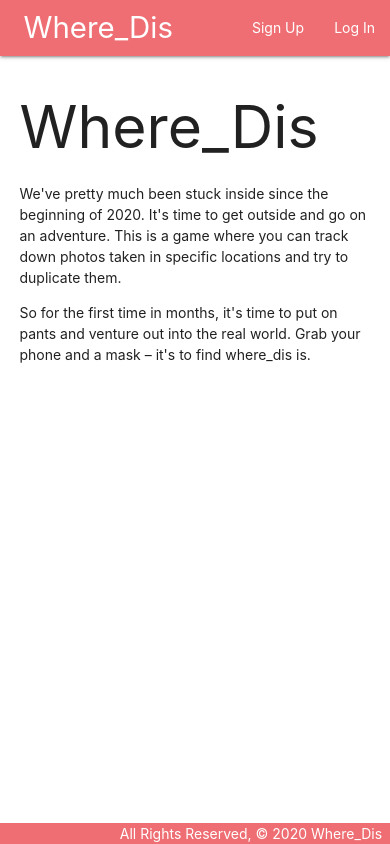
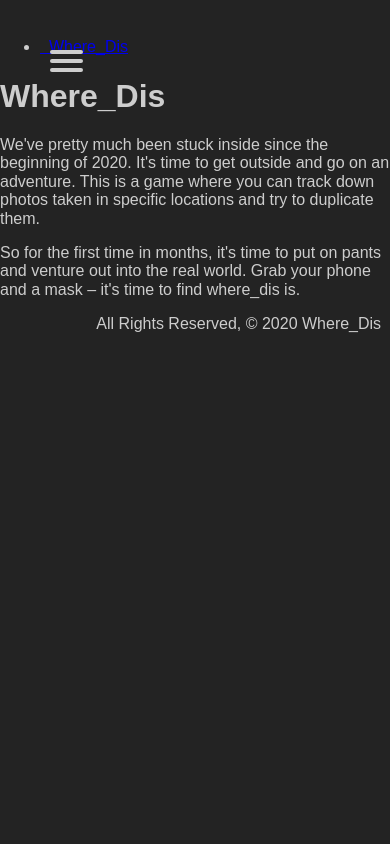
Before and after one commit to laurenmengert/where_dis, a Django app: page / in a window 390 px wide; the page is wider, and only the part inside the window is pictured. Run offline with Django 3.2, Linux system fonts and the light colour scheme; some libraries are stand-ins or nearby versions.

Commit message:
Create responsive nav

```diff
--- a/main_app/static/css/style.css
+++ b/main_app/static/css/style.css
@@ -1,4 +1,4 @@
-body {
+/* body {
     display: flex;
     min-height: 100vh;
     flex-direction: column;
@@ -7,8 +7,172 @@
   main {
     flex: 1 0 auto;
   }
-
+   */
   footer.page-footer {
     padding-top: 0;
     text-align: right;
   }
+
+  /*
+ * Made by Erik Terwan
+ * 24th of November 2015
+ * MIT License
+ *
+ *
+ * If you are thinking of using this in
+ * production code, beware of the browser
+ * prefixes.
+ */
+
+body
+{
+  margin: 0;
+  padding: 0;
+
+  /* make it look decent enough */
+  background: #232323;
+  color: #cdcdcd;
+  font-family: "Avenir Next", "Avenir", sans-serif;
+}
+
+#menuToggle
+{
+  display: block;
+  position: relative;
+  top: 50px;
+  left: 50px;
+
+  z-index: 1;
+
+  -webkit-user-select: none;
+  user-select: none;
+}
+
+#menuToggle a
+{
+  text-decoration: none;
+  color: #232323;
+
+  transition: color 0.3s ease;
+}
+
+#menuToggle a:hover
+{
+  color: tomato;
+}
+
+
+#menuToggle input
+{
+  display: block;
+  width: 40px;
+  height: 32px;
+  position: absolute;
+  top: -7px;
+  left: -5px;
+
+  cursor: pointer;
+
+  opacity: 0; /* hide this */
+  z-index: 2; /* and place it over the hamburger */
+
+  -webkit-touch-callout: none;
+}
+
+/*
+ * Just a quick hamburger
+ */
+#menuToggle span
+{
+  display: block;
+  width: 33px;
+  height: 4px;
+  margin-bottom: 5px;
+  position: relative;
+
+  background: #cdcdcd;
+  border-radius: 3px;
+
+  z-index: 1;
+
+  transform-origin: 4px 0px;
+
+  transition: transform 0.5s cubic-bezier(0.77,0.2,0.05,1.0),
+              background 0.5s cubic-bezier(0.77,0.2,0.05,1.0),
+              opacity 0.55s ease;
+}
+
+#menuToggle span:first-child
+{
+  transform-origin: 0% 0%;
+}
+
+#menuToggle span:nth-last-child(2)
+{
+  transform-origin: 0% 100%;
+}
+
+/*
+ * Transform all the slices of hamburger
+ * into a crossmark.
+ */
+#menuToggle input:checked ~ span
+{
+  opacity: 1;
+  transform: rotate(45deg) translate(-2px, -1px);
+  background: #232323;
+}
+
+/*
+ * But let's hide the middle one.
+ */
+#menuToggle input:checked ~ span:nth-last-child(3)
+{
+  opacity: 0;
+  transform: rotate(0deg) scale(0.2, 0.2);
+}
+
+/*
+ * Ohyeah and the last one should go the other direction
+ */
+#menuToggle input:checked ~ span:nth-last-child(2)
+{
+  transform: rotate(-45deg) translate(0, -1px);
+}
+
+/*
+ * Make this absolute positioned
+ * at the top left of the screen
+ */
+#menu
+{
+  position: absolute;
+  width: 300px;
+  margin: -100px 0 0 -50px;
+  padding: 50px;
+  padding-top: 125px;
+
+  background: #ededed;
+  list-style-type: none;
+  -webkit-font-smoothing: antialiased;
+  /* to stop flickering of text in safari */
+
+  transform-origin: 0% 0%;
+  transform: translate(-100%, 0);
+
+  transition: transform 0.5s cubic-bezier(0.77,0.2,0.05,1.0);
+}
+
+#menu li
+{
+  padding: 10px 0;
+  font-size: 22px;
+}
+
+/*
+ * And let's slide it in from the left
+ */
+#menuToggle input:checked ~ ul
+{
+  transform: none;
+}
--- a/main_app/templates/base.html
+++ b/main_app/templates/base.html
@@ -7,34 +7,39 @@
     <meta name="viewport" content="width=device-width, initial-scale=1.0">
     <meta http-equiv="X-UA-Compatible" content="ie=edge">
     <title>Where_Dis</title>
-    <link rel="stylesheet" href="https://cdnjs.cloudflare.com/ajax/libs/materialize/1.0.0/css/materialize.min.css">
+    <link rel="stylesheet" href="https://unpkg.com/purecss@2.0.3/build/pure-min.css" integrity="sha384-cg6SkqEOCV1NbJoCu11+bm0NvBRc8IYLRGXkmNrqUBfTjmMYwNKPWBTIKyw9mHNJ" crossorigin="anonymous">
+    <!-- <link rel="stylesheet" href="https://cdnjs.cloudflare.com/ajax/libs/materialize/1.0.0/css/materialize.min.css"> -->
     <link rel="stylesheet" type="text/css" href="{% static 'css/style.css' %}">
     <link href='https://api.mapbox.com/mapbox-gl-js/v1.11.0/mapbox-gl.css' rel='stylesheet' />
-    <script src="https://cdnjs.cloudflare.com/ajax/libs/materialize/1.0.0/js/materialize.min.js"></script>
+    <!-- <script src="https://cdnjs.cloudflare.com/ajax/libs/materialize/1.0.0/js/materialize.min.js"></script> -->
     <script src='https://api.mapbox.com/mapbox-gl-js/v1.11.0/mapbox-gl.js'></script>
 </head>
 <body>
-    <header class="navbar-fixed">
-        <nav>
-            <div class="nav-wrapper">
-                <ul>
-                    <li><a href="/" class="left brand-logo">&nbsp;&nbsp;Where_Dis</a></li>
-                </ul>
-                <ul class="right">
-                    {% comment %} <li><a href="{% url 'about' %}">About</a></li> {% endcomment %}
+    <header>
+        <nav role="navigation">
+            <div id="menuToggle">
+                <input type="checkbox" />
+                <span></span>
+                <span></span>
+                <span></span>
+                <ul id="menu">
+                    {% comment %} <a href="{% url 'about' %}"><li>About</li></a> {% endcomment %}
                     {% if user.is_authenticated %}
-                        <li><a href="{% url 'game_create' %}">New Game</a></li>
-                        <li><a href="{% url 'game_list' %}">All Games</a></li>
-                        <li><a href="{% url 'logout' %}">Log Out</a></li>
+                    <a href="{% url 'game_create' %}"><li>New Game</li></a>
+                    <a href="{% url 'game_list' %}"><li>All Games</li></a>
+                    <a href="{% url 'logout' %}"><li>Log Out</li></a>
                     {% else %}
-                        <li><a href="{% url 'signup' %}">Sign Up</a></li>
-                        <li><a href="{% url 'login' %}">Log In</a></li>
+                    <a href="{% url 'signup' %}"><li>Sign Up</li></a>
+                    <a href="{% url 'login' %}"><li>Log In</li></a>
                     {% endif %}
                 </ul>
             </div>
+            <ul class="footer">
+                <li><a href="/">&nbsp;&nbsp;Where_Dis</a></li>
+            </ul>
         </nav>
     </header>
-    <main class="container">
+    <main>
         {% block content %}
         {% endblock %}
     </main>
--- a/main_app/templates/home.html
+++ b/main_app/templates/home.html
@@ -9,6 +9,6 @@
 </p>
 
 <p>So for the first time in months, it's time to put on pants and venture out into the real world. Grab your phone and
-a mask – it's to find where_dis is.</p>
+a mask – it's time to find where_dis is.</p>
 
 {% endblock %}
```
